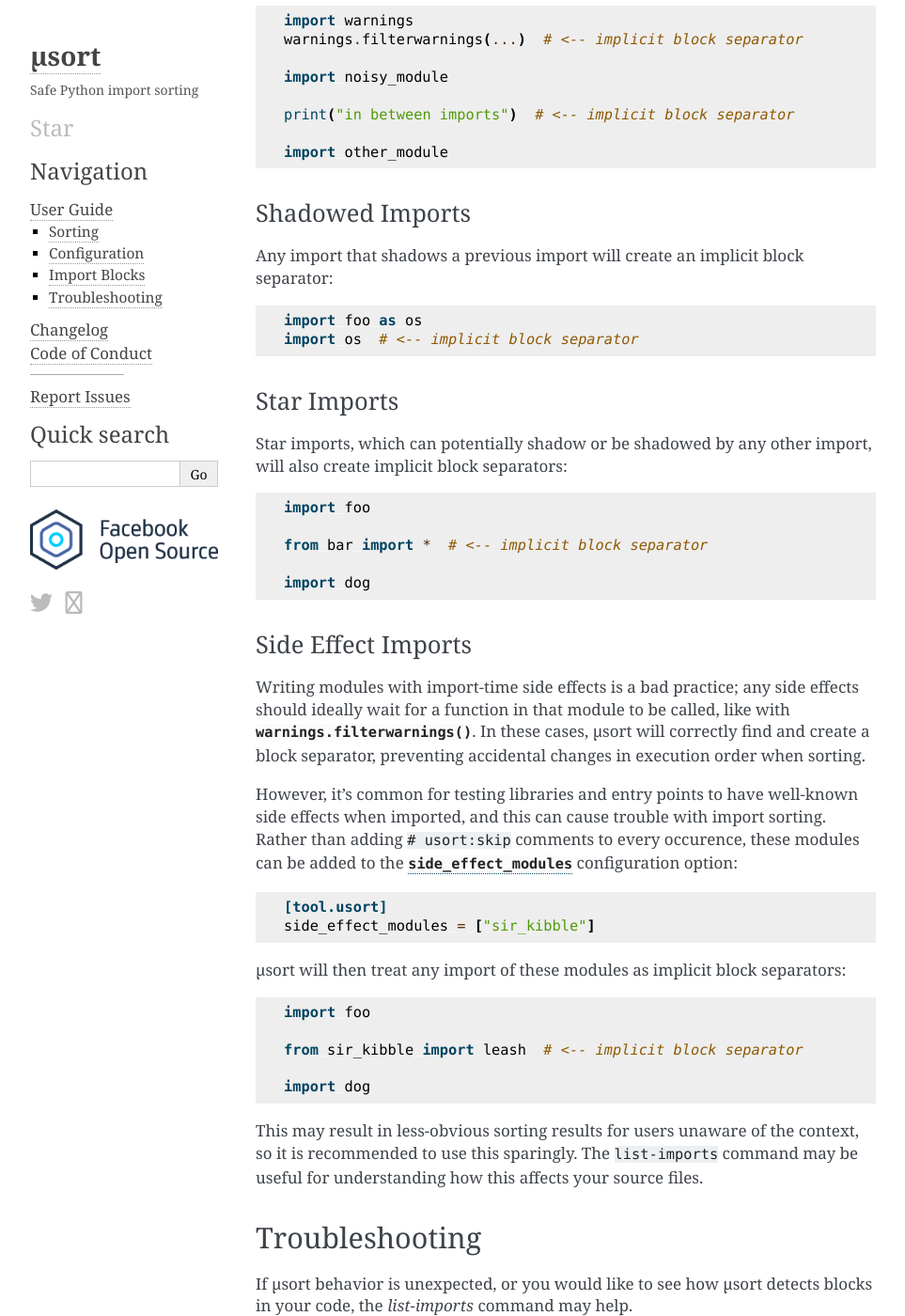
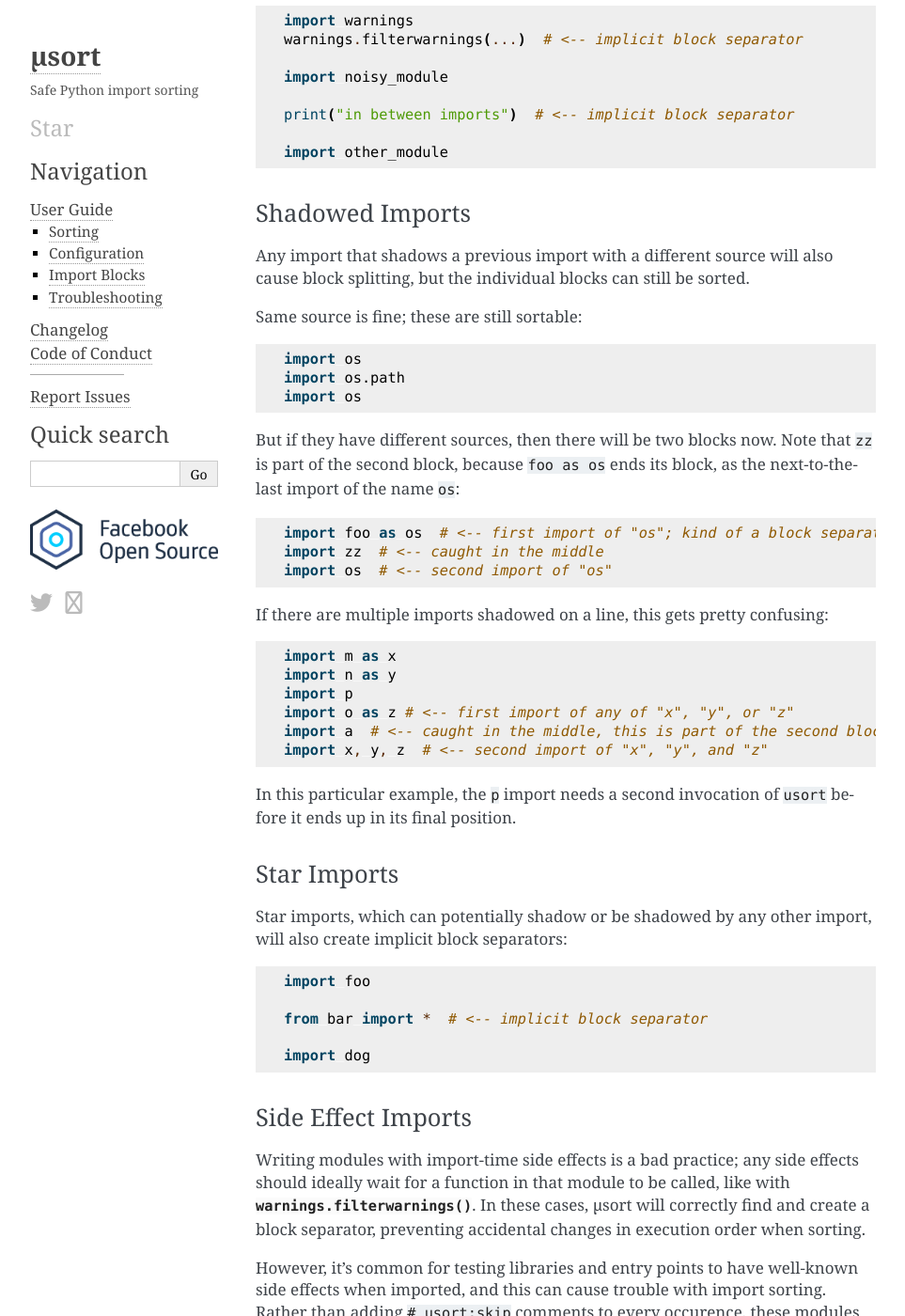
Before and after one commit to facebook/usort, a Sphinx documentation site: the page built from docs/guide.rst, in a window 1280 px wide and 1400 px high, scrolled down 3625 px. Shown: the whole window at 94% size, without its empty margins (148-1111 px from the left). Built offline with Sphinx 7.4.7, drawn with Linux system fonts in a browser that asks for light colours; nearby versions of some CDN libraries; pages that are not in the unit, such as notebooks, are missing from menus.

Commit message:
Update docs for shadowed name splits

```diff
--- a/docs/guide.rst
+++ b/docs/guide.rst
@@ -199,11 +199,34 @@ logging::
 Shadowed Imports
 ^^^^^^^^^^^^^^^^
 
-Any import that shadows a previous import will create an implicit block
-separator::
+Any import that shadows a previous import with a different source will also cause block
+splitting, but the individual blocks can still be sorted.
 
-    import foo as os
-    import os  # <-- implicit block separator
+Same source is fine; these are still sortable::
+
+    import os
+    import os.path
+    import os
+
+But if they have different sources, then there will be two blocks now.  Note that ``zz``
+is part of the second block, because ``foo as os`` ends its block, as the
+next-to-the-last import of the name ``os``::
+
+    import foo as os  # <-- first import of "os"; kind of a block separator
+    import zz  # <-- caught in the middle
+    import os  # <-- second import of "os"
+
+If there are multiple imports shadowed on a line, this gets pretty confusing::
+
+    import m as x
+    import n as y
+    import p
+    import o as z # <-- first import of any of "x", "y", or "z"
+    import a  # <-- caught in the middle, this is part of the second block
+    import x, y, z  # <-- second import of "x", "y", and "z"
+
+In this particular example, the ``p`` import needs a second invocation of ``usort``
+before it ends up in its final position.
 
 Star Imports
 ^^^^^^^^^^^^
```
